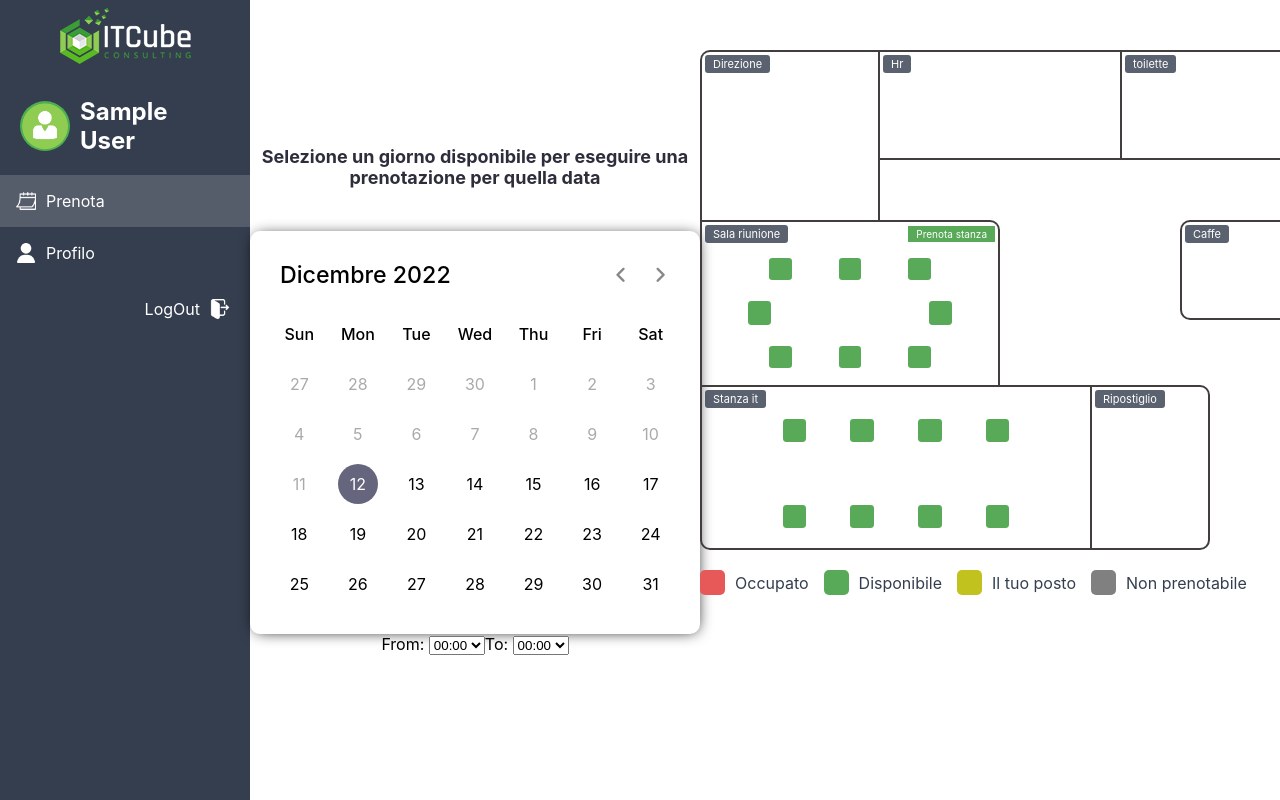
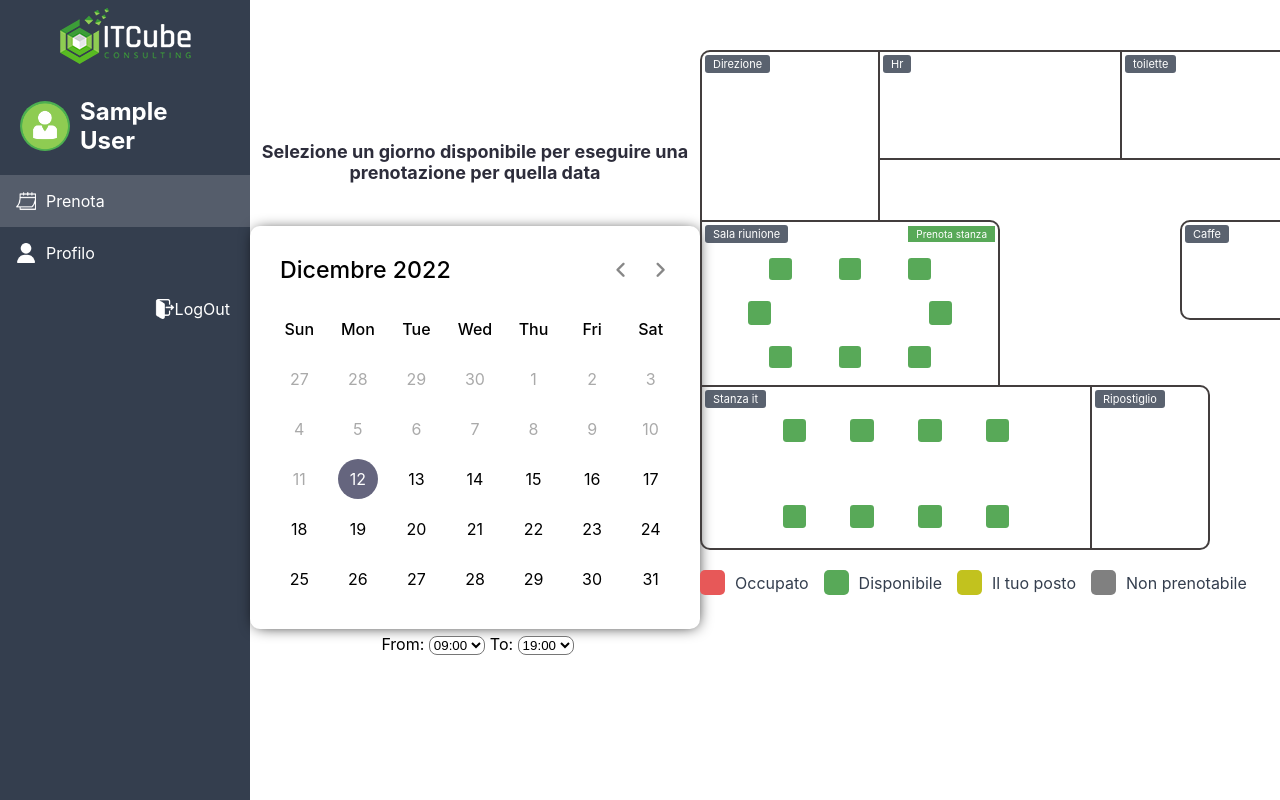
Before and after one commit to lpItCube/prenotazioni-ufficio, a Next.js app: page /prenota in a window 1280 px wide. Built offline with nearby package versions, Linux system fonts and the light colour scheme; no server answers; the database is empty; sample sign-in values are in the browser's storage.

Commit message:
add: login

```diff
--- a/components/calendar.tsx
+++ b/components/calendar.tsx
@@ -152,8 +152,7 @@ function Calendar({setFromTo, setReserveData}: any) {
       <div>
         {/* Seleziona orario:
         <input type="number" min="0" max="8" placeholder="0" onChange={(e) => {handleChangeHour(e)}}></input> */}
-
-        <form>
+        <form className="fromToSelect">
           <label htmlFor="from">From: </label>
             <select name="from" id="from" onChange={(e) => {handleChangeHour(e)}}>
               <option value="00">00:00</option>
@@ -165,7 +164,7 @@ function Calendar({setFromTo, setReserveData}: any) {
               <option value="06">06:00</option>
               <option value="07">07:00</option>
               <option value="08">08:00</option>
-              <option value="09">09:00</option>
+              <option value="09" selected>09:00</option>
               <option value="10">10:00</option>
               <option value="11">11:00</option>
               <option value="12">12:00</option>
@@ -203,7 +202,7 @@ function Calendar({setFromTo, setReserveData}: any) {
               <option value="16">16:00</option>
               <option value="17">17:00</option>
               <option value="18">18:00</option>
-              <option value="19">19:00</option>
+              <option value="19" selected>19:00</option>
               <option value="20">20:00</option>
               <option value="21">21:00</option>
               <option value="22">22:00</option>
--- a/components/navbar.tsx
+++ b/components/navbar.tsx
@@ -1,7 +1,7 @@
 import Link from 'next/link'
 import { useEffect } from 'react'
 import { useRouter } from 'next/router'
-import { useSession } from 'next-auth/react'
+import { signOut, useSession } from 'next-auth/react'
 
 function Navbar() {
 
@@ -32,7 +32,8 @@ function Navbar() {
           <CustomLink href="/profilo"> <img style={{height:  20, marginRight: 10}} src="../user.png" /> <span>Profilo</span></CustomLink>
         </ul>
         <p></p>
-          <div className="test-log-out"> <span>LogOut </span> <img style={{height:  20}} src="../logout.png" /> </div>
+        {/* <CustomLink href="/logout"> <img style={{height:  20}} src="../logout.png" /> <span>LogOut </span> </CustomLink> */}
+        <div className="test-log-out" onClick={() => { signOut({ callbackUrl: '/login' }) }}>  <img style={{height:  20}} src="../logout.png" /> <span>LogOut </span> </div>
       </div>
 
       <a href="#" className="toggle-button">
--- a/pages/_app.tsx
+++ b/pages/_app.tsx
@@ -7,7 +7,8 @@ import '../styles/calendar.css'
 import '../styles/prenotazioni.css'
 import type { AppProps } from 'next/app'
 import Navbar from '../components/navbar'
-import { SessionProvider } from 'next-auth/react'
+import { getSession, SessionProvider } from 'next-auth/react'
+import { GetServerSideProps } from 'next'
 
 export default function App({ Component, pageProps }: AppProps) {
   console.log(Component.name)
--- a/pages/api/auth/[...nextauth].ts
+++ b/pages/api/auth/[...nextauth].ts
@@ -22,7 +22,8 @@ const authOptions: NextAuthOptions = {
     })
   ],
   pages: {
-    signIn: "/login"
+    signIn: "/login",
+    signOut: "/logout"
   },
   // callbacks: {
   //   jwt: ({ token, user }) => {
--- a/pages/index.tsx
+++ b/pages/index.tsx
@@ -23,8 +23,6 @@ export const getStaticProps: GetStaticProps = async () => {
   )
 
   const users = await prisma.user.findMany()
-
-  console.log(users)
 
   await prisma.seat.createMany(
     {
--- a/pages/prenota/index.tsx
+++ b/pages/prenota/index.tsx
@@ -1,6 +1,6 @@
 import axios from "axios"
 import { GetServerSideProps } from "next"
-import { useSession } from "next-auth/react"
+import { getSession, useSession } from "next-auth/react"
 import Router from "next/router"
 import { useEffect, useState } from "react"
 import Calendar from "../../components/calendar"
@@ -61,35 +61,28 @@ function Prenota({ initialData }: any) {
 
 export default Prenota
 
-export const getServerSideProps: GetServerSideProps = async () => {
+export const getServerSideProps: GetServerSideProps = async (context) => {
+  const session = await getSession({ req: context.req });
+
+  if (!session) {
+    return {
+      redirect: {
+        destination: '/login',
+        permanent: false
+      }
+    }
+  }
   const fromDate = createNewDate("08")
   const toDate = createNewDate("18")
   const initialData = await prisma.reserve.findMany({
     include: {
       seat: true,
       user: true
-    },
-    // where:{
-    //   NOT:{
-    //     OR:[
-    //         {
-    //           from:{
-    //               gte:new Date(toDate)
-    //           }
-    //         },
-    //         {
-    //           to:{
-    //               lte: new Date(fromDate)
-    //           }
-    //         }
-    //     ]
-    //   }
-    // }
+    }
   })
-
   const filteredReserveDate = initialData.filter(r => !(r.from > new Date(toDate as string) || r.to < new Date(fromDate as string)))
 
   return {
-    props: { initialData: JSON.parse(JSON.stringify(filteredReserveDate)) }
+    props: { initialData: JSON.parse(JSON.stringify(filteredReserveDate)), session }
   }
 }
--- a/pages/prenotazioni.tsx
+++ b/pages/prenotazioni.tsx
@@ -9,7 +9,6 @@ function Prenotazioni() {
   const [reserves, setReserves] = useState([])
 
   useEffect(() => {
-    console.log(session.data)
     async function getReserves() {
       const data = await (await axios.get(`/api/userReserves/${session.data?.user?.name}`)).data
       setReserves(data)
--- a/styles/calendar.css
+++ b/styles/calendar.css
@@ -127,15 +127,29 @@ header .icons span:last-child{
   background: #fff;
 }
 
-.content-test-info{
+.content-test-info {
   margin-bottom: -9px;
   max-width: 500px;
   text-align: center;
 }
 
-.calendar-info{
+.calendar-info {
   font-size: 18px;
   color: #2d2d3b;
+}
+
+.fromToSelect {
+  margin: 5px;
+}
+
+.fromToSelect label {
+  margin-left: 5px;
+}
+
+.fromToSelect select {
+  background-color: white;
+  color: black;
+  border-radius: 8px;
 }
 
 .separatorCalendar{
```
Also changed, not shown: pages/login.tsx (+3 -4 lines).
